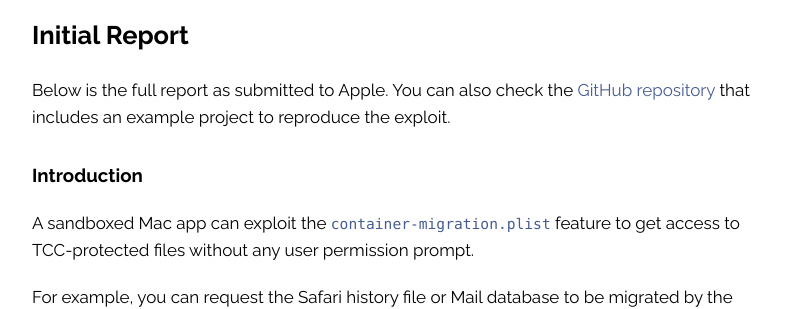
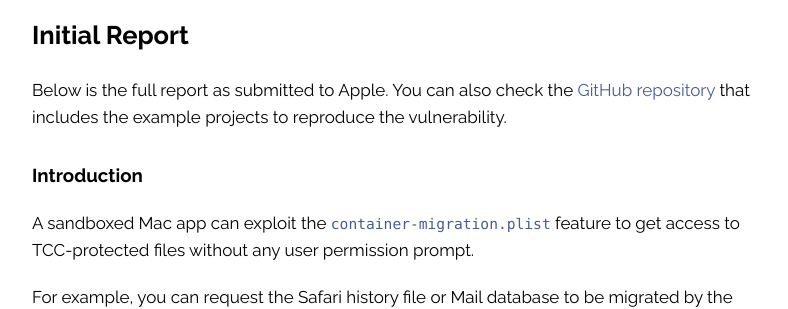
Before and after one commit to pvieito/Blog, a Jekyll site: the page built from _posts/2024-09-22-cve-2024-40801.md, in a window 1280 px wide and 900 px high, scrolled down 540 px. Shown: the part 180-489 px from the top of the window, without its empty margins (244-1032 px from the left). Built offline with Jekyll 4.4.1, drawn with Linux system fonts in a browser that asks for light colours.

Commit message:
Post: CVE-2024-40801

```diff
--- a/_posts/2024-09-22-cve-2024-40801.md
+++ b/_posts/2024-09-22-cve-2024-40801.md
@@ -11,7 +11,7 @@ A vulnerability in macOS allowed a sandboxed app to bypass TCC (Transparency, Co
 
 ## Initial Report
 
-Below is the full report as submitted to Apple. You can also check the [GitHub repository](https://github.com/pvieito/ContainerMigrationExploit) that includes an example project to reproduce the exploit.
+Below is the full report as submitted to Apple. You can also check the [GitHub repository](https://github.com/pvieito/ContainerMigrationExploit) that includes the example projects to reproduce the vulnerability.
 
 ### Introduction
 
```
